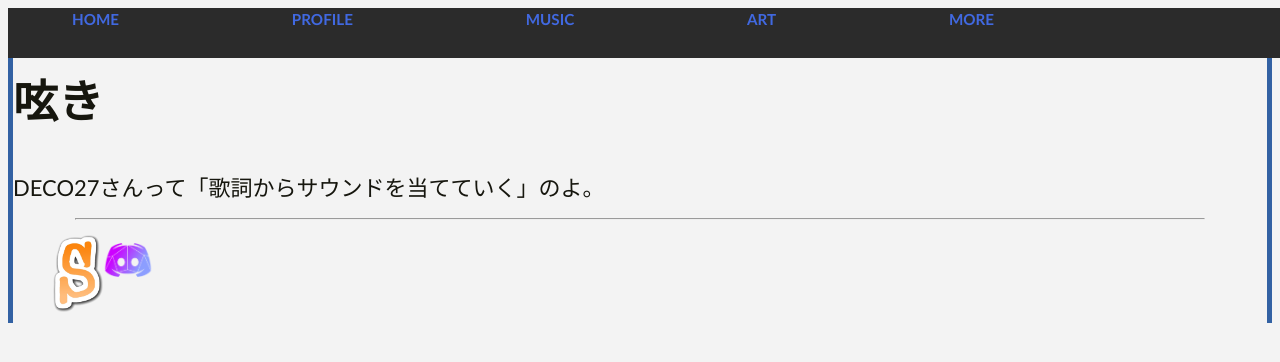
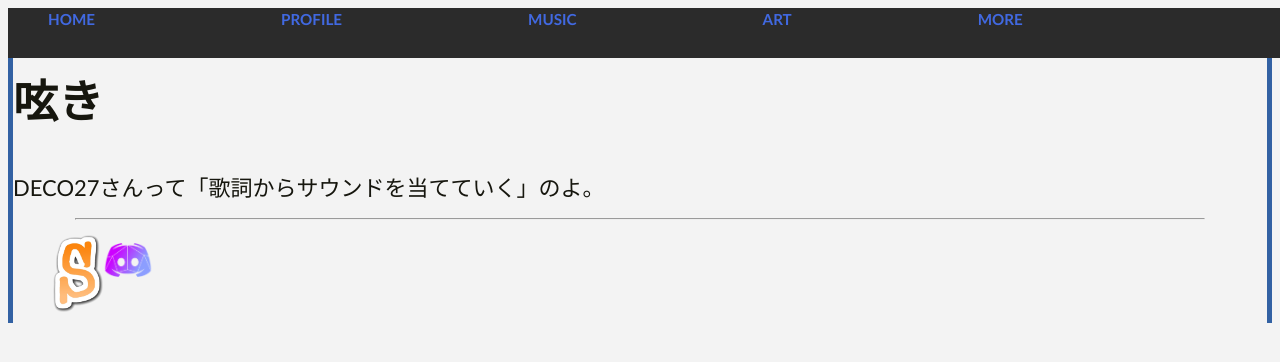
Before and after one commit to nekodendislike/nekodendislike.github.io, a Jekyll site: the page built from more.md, in a window 1280 px wide. Shown: the top 362 px of the page. Built offline with Jekyll 4.4.1, drawn with Linux system fonts in a browser that asks for light colours; some web fonts are replaced.

Commit message:
Update style.css

```diff
--- a/assets/css/style.css
+++ b/assets/css/style.css
@@ -79,7 +79,6 @@ header {
 header .gnav .menu {
   display: flex;
   text-align: center;
-  padding: 0 5%;
   margin: 0 auto;
   float: center;
   /* 中の要素を横並びにする */
```
